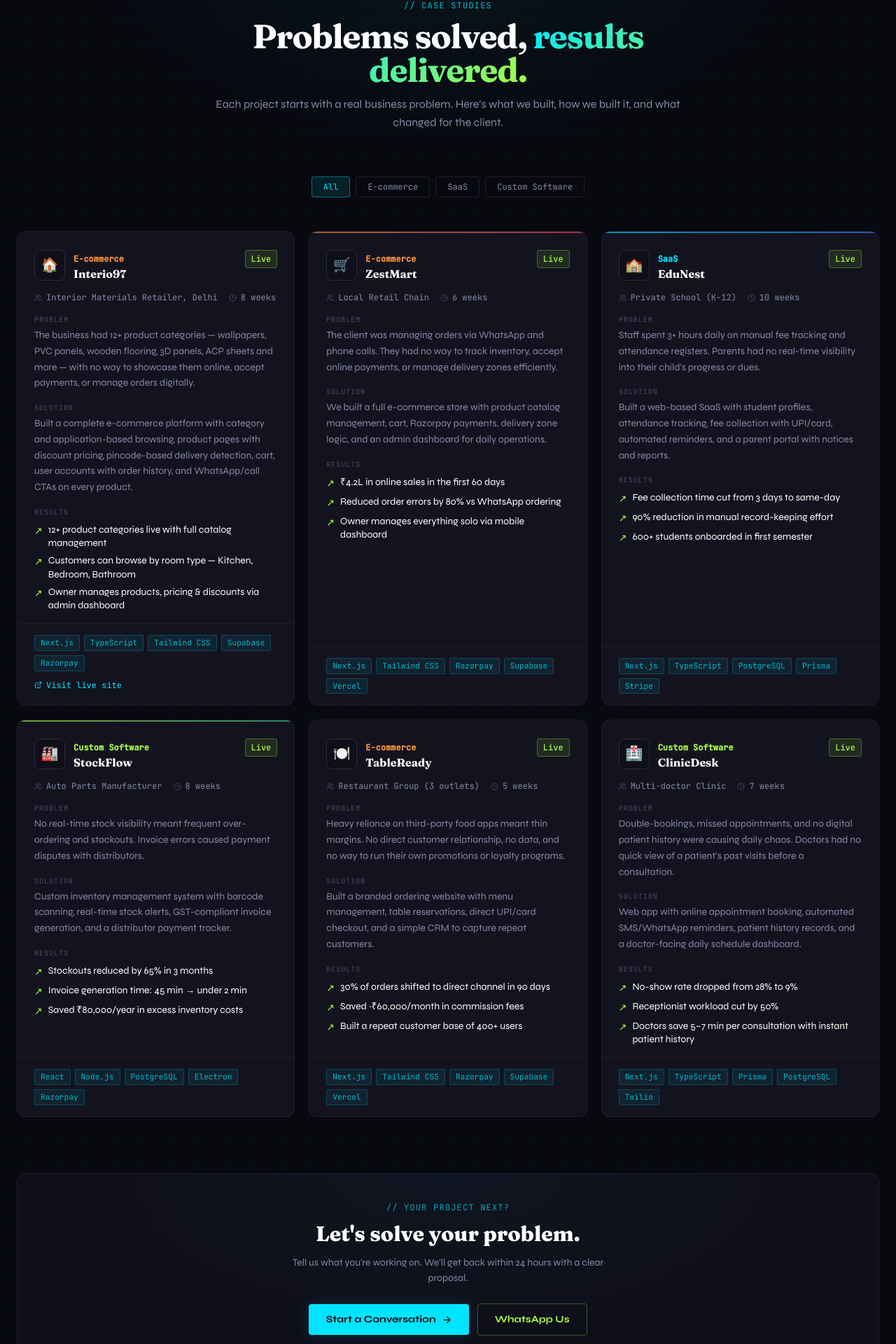
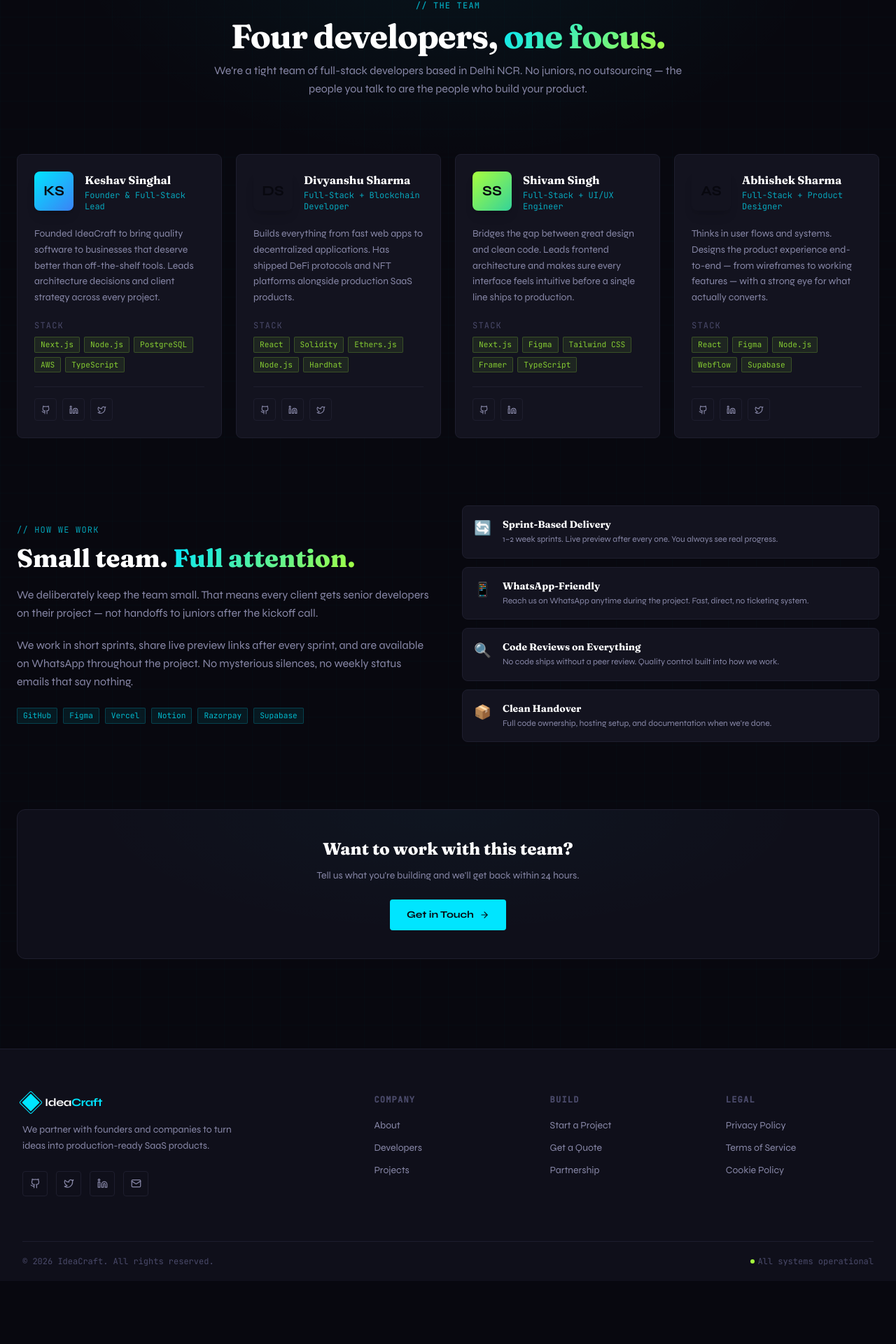
Before and after one commit to divyanshu-Go/ideacraft, a Next.js app: page /developers in a window 1280 px wide. Shown: the part 96-2016 px from the top of the page at 70% size. After the commit the page ends 1926 px from the top, so only its background shows below. Built offline with nearby package versions, Linux system fonts and the light colour scheme.

Commit message:
addded developer

```diff
--- a/app/developers/page.tsx
+++ b/app/developers/page.tsx
@@ -1,87 +1,115 @@
-// app/projects/page.tsx
+// app/developers/page.tsx
 import type { Metadata } from "next";
-import ProjectCard from "@/components/ProjectCard";
+import DeveloperCard from "@/components/DeveloperCard";
 import SectionHeader from "@/components/SectionHeader";
-import { projects } from "@/data/projects";
+import { developers } from "@/data/developers";
 import Link from "next/link";
 import { ArrowRight } from "lucide-react";
 
 export const metadata: Metadata = {
-  title: "Projects",
+  title: "Team",
   description:
-    "Case studies from IdeaCraft — real problems solved with custom software for businesses across Delhi NCR and beyond.",
+    "Meet the IdeaCraft team — four full-stack developers based in Delhi NCR building real products for real businesses.",
 };
 
-const categories = ["All", "E-commerce", "SaaS", "Custom Software"];
-
-export default function ProjectsPage() {
+export default function DevelopersPage() {
   return (
     <div className="pt-24 pb-32 px-6 relative">
-      <div className="absolute inset-0 bg-grid opacity-60 pointer-events-none" />
+      <div className="absolute inset-0 bg-grid opacity-50 pointer-events-none" />
       <div className="absolute top-0 left-0 right-0 h-96 bg-hero-gradient pointer-events-none" />
 
       <div className="relative z-10 max-w-7xl mx-auto">
         {/* Header */}
-        <div className="max-w-3xl mx-auto text-center mb-16">
+        <div className="max-w-2xl mx-auto text-center mb-20">
           <SectionHeader
-            label="Case Studies"
-            title="Problems solved,"
-            titleHighlight="results delivered."
-            description="Each project starts with a real business problem. Here's what we built, how we built it, and what changed for the client."
+            label="The Team"
+            title="Four developers,"
+            titleHighlight="one focus."
+            description="We're a tight team of full-stack developers based in Delhi NCR. No juniors, no outsourcing — the people you talk to are the people who build your product."
           />
         </div>
 
-        {/* Filter tabs */}
-        <div className="flex flex-wrap gap-2 justify-center mb-12">
-          {categories.map((cat, i) => (
-            <button
-              key={cat}
-              className={`px-4 py-1.5 text-xs font-mono rounded border transition-all ${
-                i === 0
-                  ? "border-cyan/40 bg-cyan/10 text-cyan"
-                  : "border-border text-muted hover:border-cyan/20 hover:text-white"
-              }`}
-            >
-              {cat}
-            </button>
+        {/* Developer cards */}
+        <div className="grid grid-cols-1 sm:grid-cols-2 lg:grid-cols-4 gap-5 mb-24">
+          {developers.map((dev, index) => (
+            <DeveloperCard key={dev.id} developer={dev} index={index} />
           ))}
         </div>
 
-        {/* Project grid */}
-        <div className="grid grid-cols-1 md:grid-cols-2 lg:grid-cols-3 gap-5">
-          {projects.map((project, index) => (
-            <ProjectCard key={project.id} project={project} index={index} />
-          ))}
+        {/* How we work section */}
+        <div className="grid grid-cols-1 lg:grid-cols-2 gap-10 mb-24 items-center">
+          <div>
+            <span className="text-xs font-mono text-cyan/70 tracking-widest uppercase mb-3 block">// How We Work</span>
+            <h2 className="text-3xl md:text-4xl font-extrabold text-white mb-5 leading-tight" style={{ fontFamily: "'Fraunces', serif" }}>
+              Small team. <span className="text-gradient-cyan">Full attention.</span>
+            </h2>
+            <p className="text-muted leading-relaxed mb-5">
+              We deliberately keep the team small. That means every client gets senior developers
+              on their project — not handoffs to juniors after the kickoff call.
+            </p>
+            <p className="text-muted leading-relaxed mb-6">
+              We work in short sprints, share live preview links after every sprint, and
+              are available on WhatsApp throughout the project. No mysterious silences, no
+              weekly status emails that say nothing.
+            </p>
+            <div className="flex flex-wrap gap-2">
+              {["GitHub", "Figma", "Vercel", "Notion", "Razorpay", "Supabase"].map((tool) => (
+                <span key={tool} className="tag-chip">{tool}</span>
+              ))}
+            </div>
+          </div>
+
+          <div className="grid grid-cols-1 gap-3">
+            {[
+              {
+                emoji: "🔄",
+                title: "Sprint-Based Delivery",
+                desc: "1–2 week sprints. Live preview after every one. You always see real progress.",
+              },
+              {
+                emoji: "📱",
+                title: "WhatsApp-Friendly",
+                desc: "Reach us on WhatsApp anytime during the project. Fast, direct, no ticketing system.",
+              },
+              {
+                emoji: "🔍",
+                title: "Code Reviews on Everything",
+                desc: "No code ships without a peer review. Quality control built into how we work.",
+              },
+              {
+                emoji: "📦",
+                title: "Clean Handover",
+                desc: "Full code ownership, hosting setup, and documentation when we're done.",
+              },
+            ].map(({ emoji, title, desc }) => (
+              <div key={title} className="flex items-start gap-4 p-4 rounded-lg border border-border bg-card card-hover">
+                <span className="text-xl mt-0.5">{emoji}</span>
+                <div>
+                  <h4 className="font-bold text-white text-sm mb-0.5">{title}</h4>
+                  <p className="text-xs text-muted leading-relaxed">{desc}</p>
+                </div>
+              </div>
+            ))}
+          </div>
         </div>
 
-        {/* Bottom CTA */}
-        <div className="mt-20 p-10 rounded-xl border border-border bg-surface text-center relative overflow-hidden">
-          <div className="absolute inset-0 bg-hero-gradient opacity-50" />
+        {/* CTA */}
+        <div className="p-10 rounded-xl border border-border bg-surface relative overflow-hidden text-center">
+          <div className="absolute inset-0 bg-hero-gradient opacity-50 pointer-events-none" />
           <div className="relative z-10">
-            <p className="text-xs font-mono text-cyan/70 tracking-widest uppercase mb-3">// Your project next?</p>
-            <h3 className="text-2xl md:text-3xl font-extrabold text-white mb-3" style={{ fontFamily: "'Fraunces', serif" }}>
-              Let&apos;s solve your problem.
+            <h3 className="text-2xl font-extrabold text-white mb-3" style={{ fontFamily: "'Fraunces', serif" }}>
+              Want to work with this team?
             </h3>
-            <p className="text-muted mb-6 max-w-md mx-auto text-sm leading-relaxed">
-              Tell us what you&apos;re working on. We&apos;ll get back within 24 hours with a clear proposal.
+            <p className="text-muted text-sm mb-6 max-w-sm mx-auto">
+              Tell us what you&apos;re building and we&apos;ll get back within 24 hours.
             </p>
-            <div className="flex flex-col sm:flex-row items-center justify-center gap-3">
-              <Link
-                href="/contact"
-                className="inline-flex items-center gap-2 px-6 py-3 bg-cyan text-bg font-bold text-sm rounded hover:bg-cyan-dim transition-all shadow-cyan-sm group"
-              >
-                Start a Conversation
-                <ArrowRight size={15} className="group-hover:translate-x-1 transition-transform" />
-              </Link>
-              <a
-                href="https://wa.me/918368317466"
-                target="_blank"
-                rel="noopener noreferrer"
-                className="inline-flex items-center gap-2 px-6 py-3 border border-lime/30 text-lime font-bold text-sm rounded hover:bg-lime/10 transition-all"
-              >
-                WhatsApp Us
-              </a>
-            </div>
+            <Link
+              href="/contact"
+              className="inline-flex items-center gap-2 px-6 py-3 bg-cyan text-bg font-bold text-sm rounded hover:bg-cyan-dim transition-all group"
+            >
+              Get in Touch
+              <ArrowRight size={14} className="group-hover:translate-x-1 transition-transform" />
+            </Link>
           </div>
         </div>
       </div>
```
